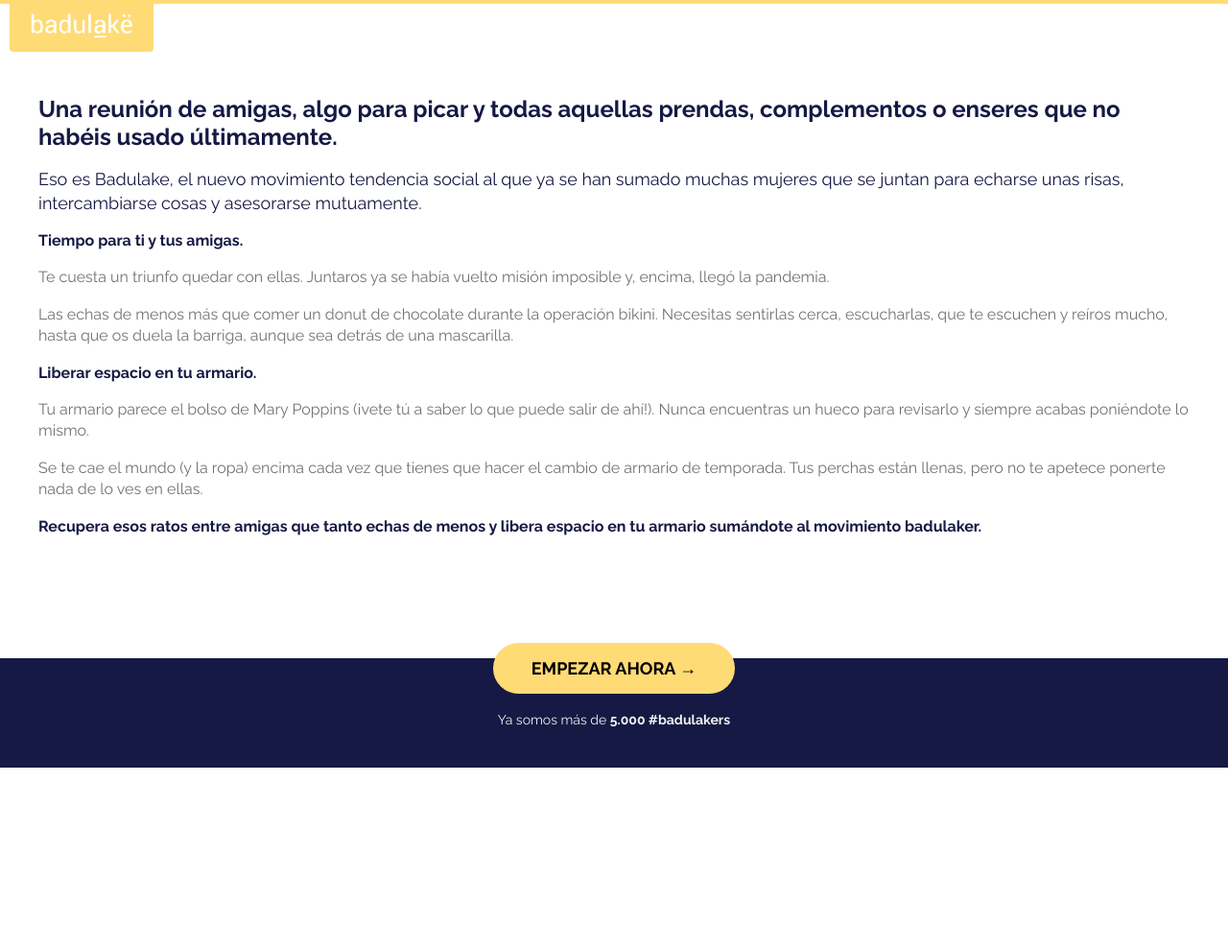
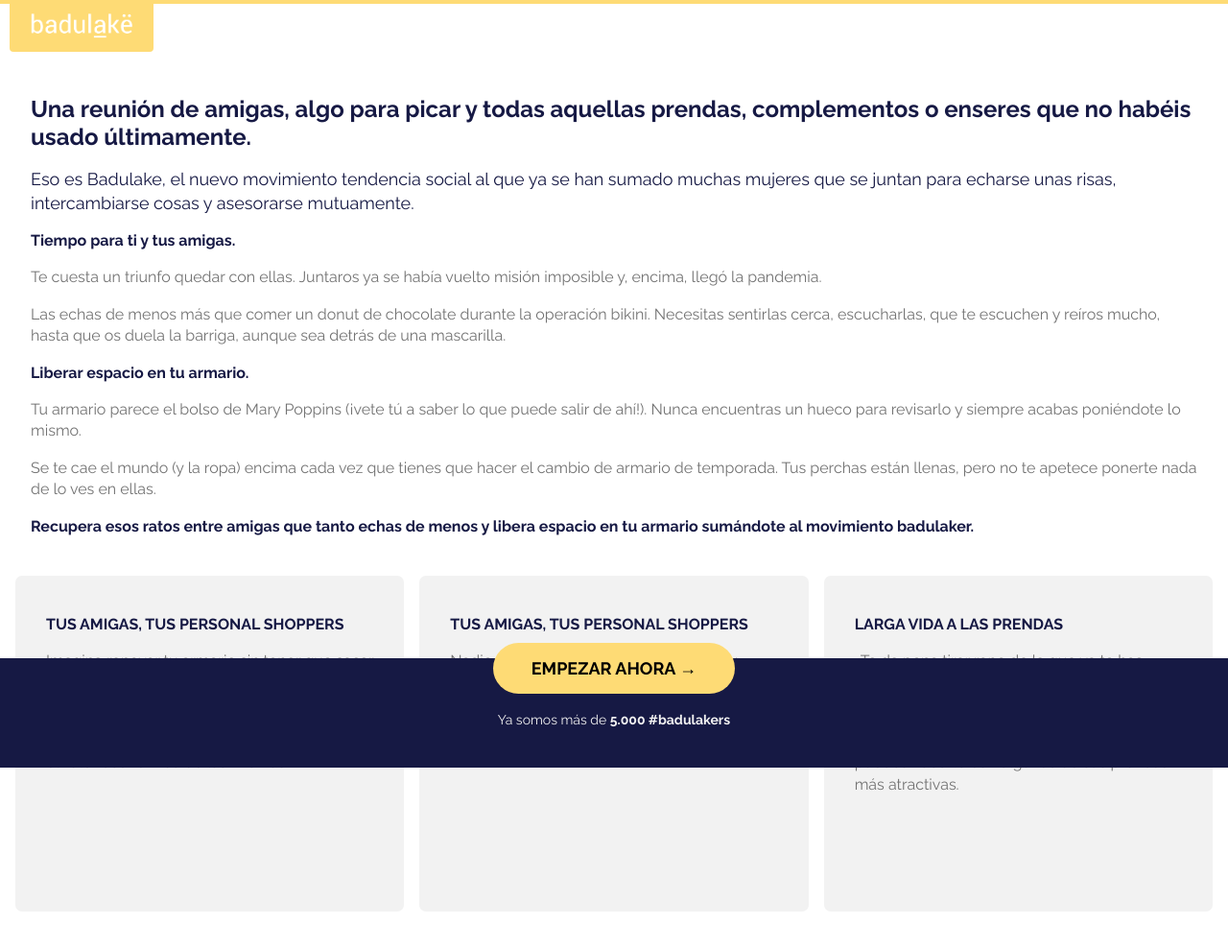
Before and after one commit to badulakeapp/public_web, a plain HTML site: page mas-info.html in a window 1280 px wide. Shown: the whole page at 96% size. Before the commit the page ends 800 px from the top, so only its background shows below. Drawn offline with nearby package versions, Linux system fonts and the light colour scheme.

Commit message:
tip boxes included

```diff
--- a/css/main.css
+++ b/css/main.css
@@ -84,7 +84,6 @@
 
 .main {
     margin-top: 100px;
-    padding: 0 16px;
     text-align: center;
 }
 .logo {
@@ -176,7 +175,7 @@
 }
 .explain {
     text-align: left;
-    margin: 40px 8px 200px 8px;
+    margin: 100px 16px 24px 16px;
 }
 .arrow {
     margin-top: 4px;
@@ -226,3 +225,37 @@
     text-align: center;
     background-color: #161944;
 }
+
+
+/* TIPS */
+.cards {
+    display: flex;
+    flex-wrap: wrap;
+    justify-content: center;
+    align-items: stretch;
+    margin-bottom: 180px;
+ }
+
+ .card {
+    flex: 1 1 250px;
+    flex-grow: 3;
+ }
+
+
+ /*
+  = ====== visuals =========
+ */
+ * {
+   box-sizing: border-box;
+ }
+ .card {
+   margin: 16px 8px;
+   background: #f2f2f2;
+   border-radius: 7px;
+   padding: 24px;
+   min-height: 350px;
+
+ }
+ .card--big {
+   transform: scaleX(1.12)
+ }
--- a/mas-info.html
+++ b/mas-info.html
@@ -48,7 +48,6 @@
 </head>
 <body>
     <div class="container">
-        <div class="main">
       <div class="logo">
           <a href="index.html">
             <img src="img/zuria.png" width="150" />
@@ -69,6 +68,22 @@
           <p>Se te cae el mundo (y la ropa) encima cada vez que tienes que hacer el cambio de armario de temporada. Tus perchas están llenas, pero no te apetece ponerte nada de lo ves en ellas.</p>
           <h5>Recupera esos ratos entre amigas que tanto echas de menos y libera espacio en tu armario sumándote al movimiento badulaker.</h5>
         </div>
+        <div class="cards">
+          <section class="card">
+            <h5>TUS AMIGAS, TUS PERSONAL SHOPPERS</h5>
+            <p>Imagina renovar tu armario sin tener que sacar la tarjeta de crédito a pasear.</p>
+            <p>Bienvenida a Badulake: aquí no importa cuántas prendas aportes, cuántas te lleves o el valor económico de las mismas.</p>
+          </section>
+          <section class="card">
+            <h5>TUS AMIGAS, TUS PERSONAL SHOPPERS</h5>
+            <p>Nadie te asesora mejor que ellas, no hay mejor espejo que sus ojos.</p>
+            <p>Cada badulake es una sesión gratuita con tus mejores personal shoppers: tus amigas.</p>
+          </section>
+          <section class="card">
+            <h5>LARGA VIDA A LAS PRENDAS</h5>
+            <p>¿Te da pena tirar ropa de la que ya te has cansado, pero te da aún más pereza intentar venderla?</p>
+            <p>Tus amigas pueden aprovecharla y tú también puedes hacerte con algunas de sus prendas más atractivas.</p>
+          </section>
         </div>
     </div>
     <div class="lastChance">
```
Lines whose indentation alone changed are shown as unchanged.
